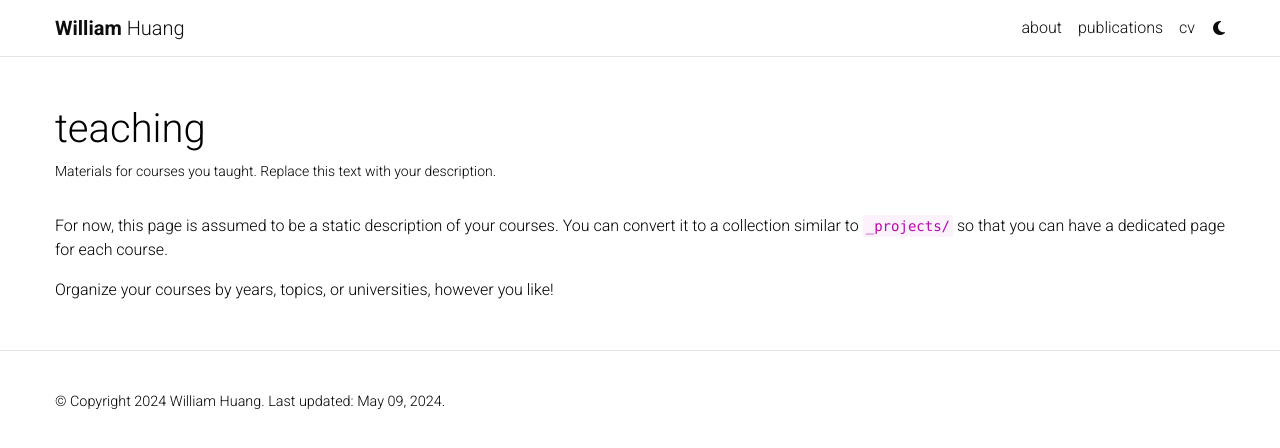
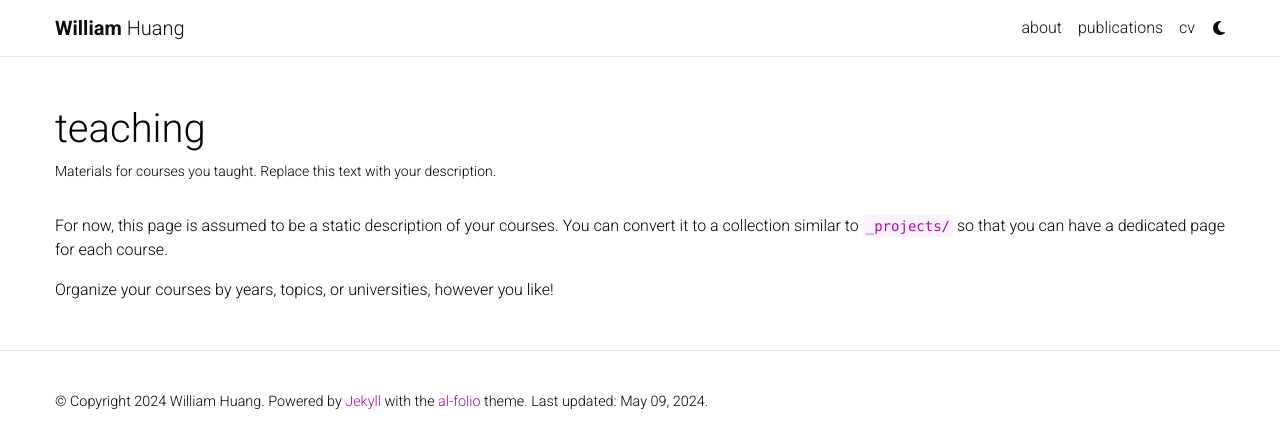
Before and after one commit to whuang37/whuang37.github.io, a Jekyll site: the page built from _pages/teaching.md, in a window 1280 px wide. Shown: the top 448 px of the page. Built offline with Jekyll 4.4.1, drawn with Linux system fonts in a browser that asks for light colours; full-size pictures stand in for the smaller copies a plugin makes; comment, search, counter and statistics services are not loaded; a style sheet for code colours, icons or effects is not loaded.

```diff
--- a/_config.yml
+++ b/_config.yml
@@ -9,7 +9,8 @@ last_name: Huang
 email: william.huang@ucla.edu
 description: > # the ">" symbol means to ignore newlines until "footer_text:"
   Home of William Huang's personal website.
-footer_text:
+footer_text: >
+  Powered by <a href="https://jekyllrb.com/">Jekyll</a> with the <a href="https://github.com/alshedivat/al-folio">al-folio</a> theme.
 keywords:   # add your own keywords or leave empty
 
 lang: en # the language of your site (for example: en, fr, cn, ru, etc.)
```
